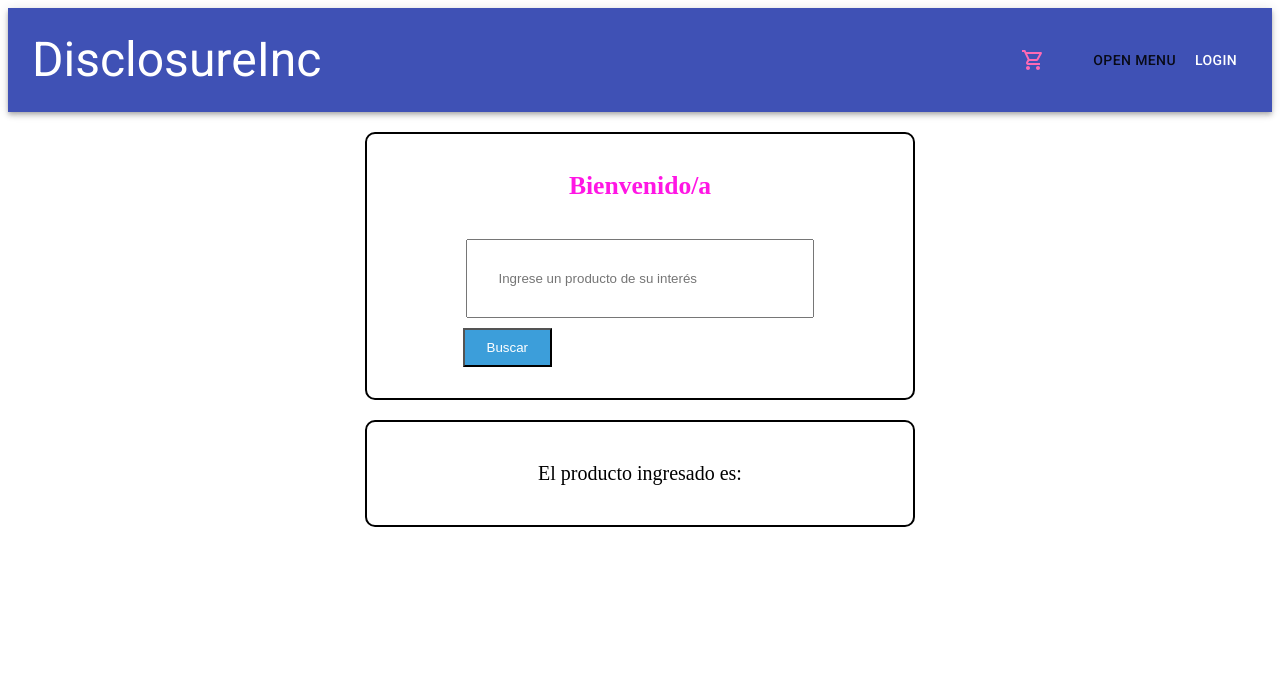
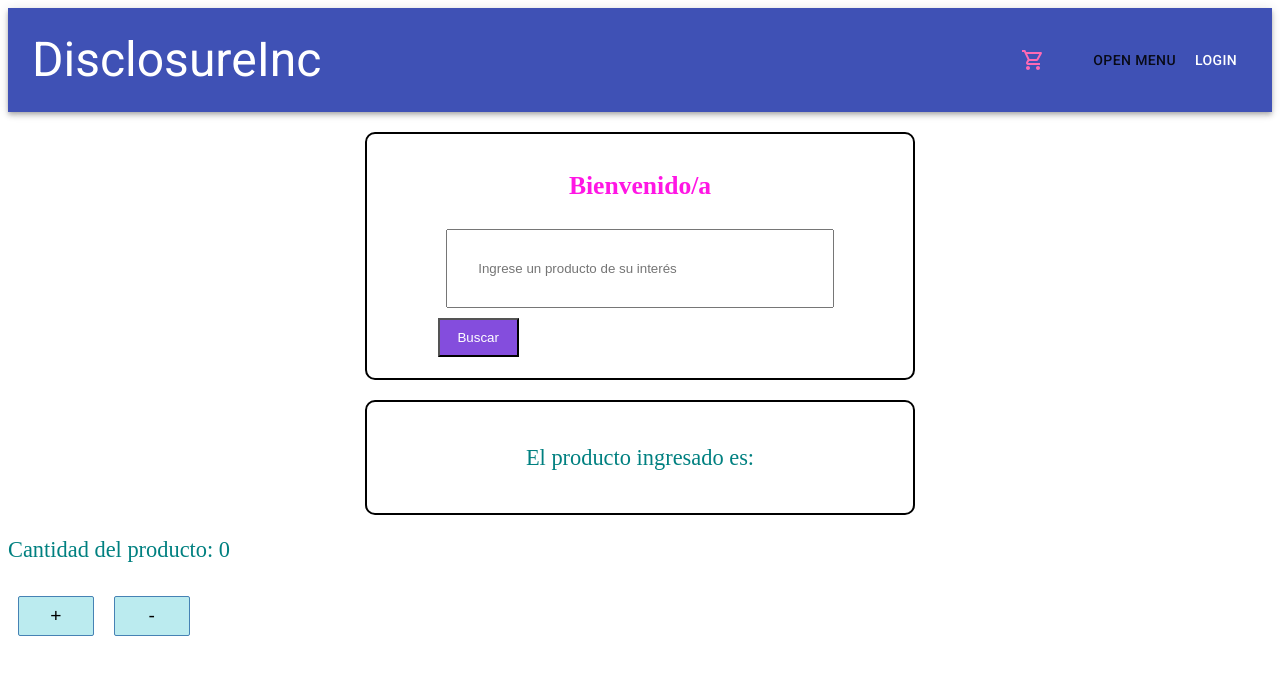
Before and after one commit to APao-dev/disclosureinc, a React (Create React App) app: page / in a window 1280 px wide. Shown: the top 674 px of the page. Built offline with nearby package versions, Linux system fonts and the light colour scheme.

Commit message:
Agregando boton contador

```diff
--- a/src/App.js
+++ b/src/App.js
@@ -3,7 +3,9 @@ import './App.css';
 import NavBar from './components/NavBar/NavBar';
 // import Visualizer from './components/Visualizer/Visualizer'
 // import CartWidget from './components/CartWidget/CartWidget'
-import ListItemContainer from './components/ListItemContainer/ListItemContainer'
+import ListItemContainer from './containers/ListItemContainer/ListItemContainer'
+
+import ItemCountContainer from './containers/ItemCountContainer/ItemCountContainer';
 
 class App extends React.Component {
 
@@ -21,6 +23,8 @@ class App extends React.Component {
 
             <ListItemContainer />
 
+           <ItemCountContainer/>
+
             </div>
 
         );
--- /dev/null
+++ b/src/components/ItemCount/ItemCount.css
@@ -0,0 +1,14 @@
+p{
+    color: teal;
+    font-size: 1.4em;
+}
+.button-count{
+    background-color: rgba(157, 227, 232, 0.693);
+    padding: 8px;
+    margin: 10px ;
+    width: 6%;
+    font-size: 1.2em;
+    border: steelblue solid 1px;
+    border-radius: 2px;
+
+}
--- /dev/null
+++ b/src/components/ItemCount/ItemCount.js
@@ -0,0 +1,17 @@
+
+import React from 'react';
+import './ItemCount.css'
+
+export default class ItemCount extends React.Component {
+
+    render(){
+        return(
+            <div>
+            <p>Cantidad del producto: {this.props.number}</p>
+            <button className="button-count" onClick={this.props.increment}> + </button>
+
+            <button className="button-count" onClick={this.props.decrement}> - </button>
+            </div>
+        )
+}
+}
--- a/src/components/ListItem/ListItem.css
+++ b/src/components/ListItem/ListItem.css
@@ -17,22 +17,27 @@ h1{
     display: flex;
     flex-direction: column;
     justify-content: center;
-    height: 120px;
-    width: 70%;
+    height: 100px;
+    width: 80%;
     padding: 20px;
 
 }
 .container-form__input{
+    display: flex;
+    flex-direction: column;
+    justify-content: center;
     padding: 30px;
     margin: 10px auto;
     width: 80%;
 }
 .container-form__button{
     padding: 10px;
-    width: 25%;
+    width: 20%;
     display: flex;
-    justify-content: center;
+    flex-direction: column;
+    justify-content: right;
+    align-items: center;
     color: white;
-    background-color: rgba(42, 149, 215, 0.913);
+    background-color: rgba(108, 42, 215, 0.837);
 
 }
--- a/src/components/Visualizer/Visualizer.js
+++ b/src/components/Visualizer/Visualizer.js
@@ -1,14 +1,17 @@
 import React from 'react'
 import './Visualizer.css'
 
-export default function Visualizer(props) {
+export default function Visualizer({greeting}) {
     return(
         <div className="container
         ">
 
-            <p>El producto ingresado es:{props.greeting} </p>
+            <p>El producto ingresado es:{greeting} </p>
+
+
 
 
         </div>
+
     )
 }
--- /dev/null
+++ b/src/containers/ItemCountContainer/ItemCountContainer.js
@@ -0,0 +1,35 @@
+import React, { useState, useEffect } from 'react';
+import ItemCount from '../../components/ItemCount/ItemCount';
+
+
+
+export default function ItemCountContainer(props){
+
+    const[number, setNumber] = useState(0);
+
+    useEffect(() => {
+        console.log('ComponentDidMount desde useEffect');
+    }, [number]);
+
+
+    function onIncrement() {
+        setNumber(number + 1);
+    }
+
+    function onDecrement() {
+        setNumber(number - 1);
+    }
+
+
+
+
+        return(
+            <div>
+             {
+                 number < 5 ? <ItemCount number={number} increment={onIncrement} decrement={onDecrement}/> :null
+             }
+
+
+            </div>
+        )
+}
```
Also changed, not shown: src/components/NavBar/NavBar.js (line endings or trailing spaces), src/containers/ListItemContainer/ListItemContainer.css (added), src/containers/ListItemContainer/ListItemContainer.js (renamed from src/components/ListItemContainer/ListItemContainer.js).
